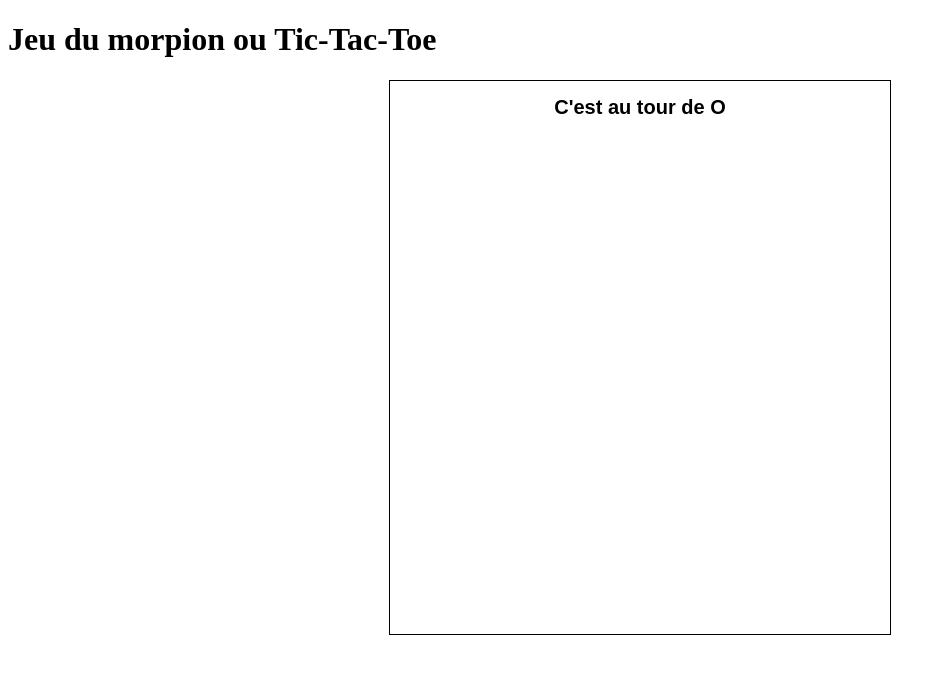
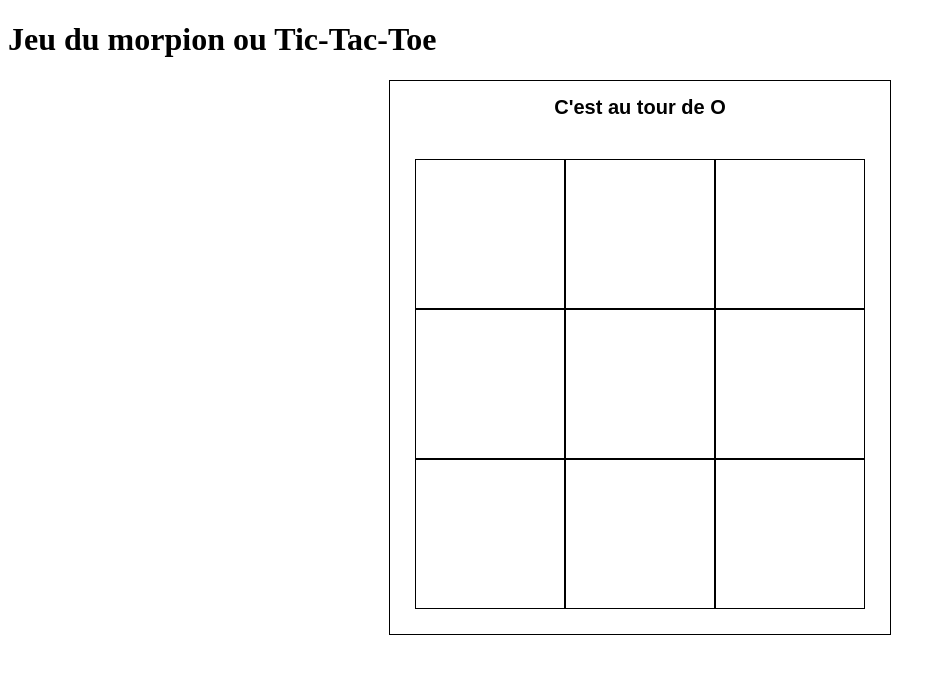
Before and after one commit to timotheegarot/TicTacToe, a website: page index.html in a window 1280 px wide. Shown: the whole page, without its empty margins (0-945 px from the left). Drawn offline with nearby package versions, Linux system fonts and the light colour scheme.

Commit message:
Update index.html
Affichage cases

```diff
--- a/index.html
+++ b/index.html
@@ -20,7 +20,7 @@
                     v-for="(square, i) in squares"
                     v-on:click="activeGame.makeMove(i)"
                     v-bind:class="{ highlighted: square.isHighlighted }"
-                    class="game-view-square">
+                    class="game-view-case">
                     {{ square.value }}
                 </div>
             </div>
```
